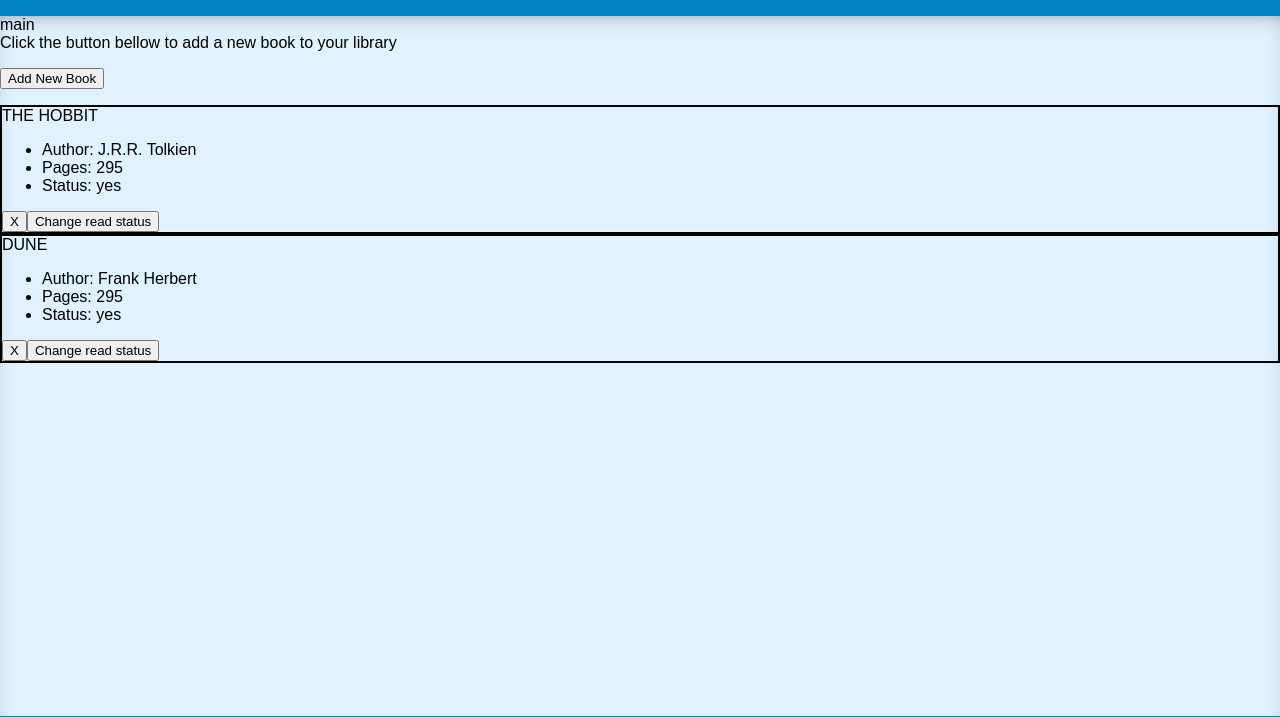
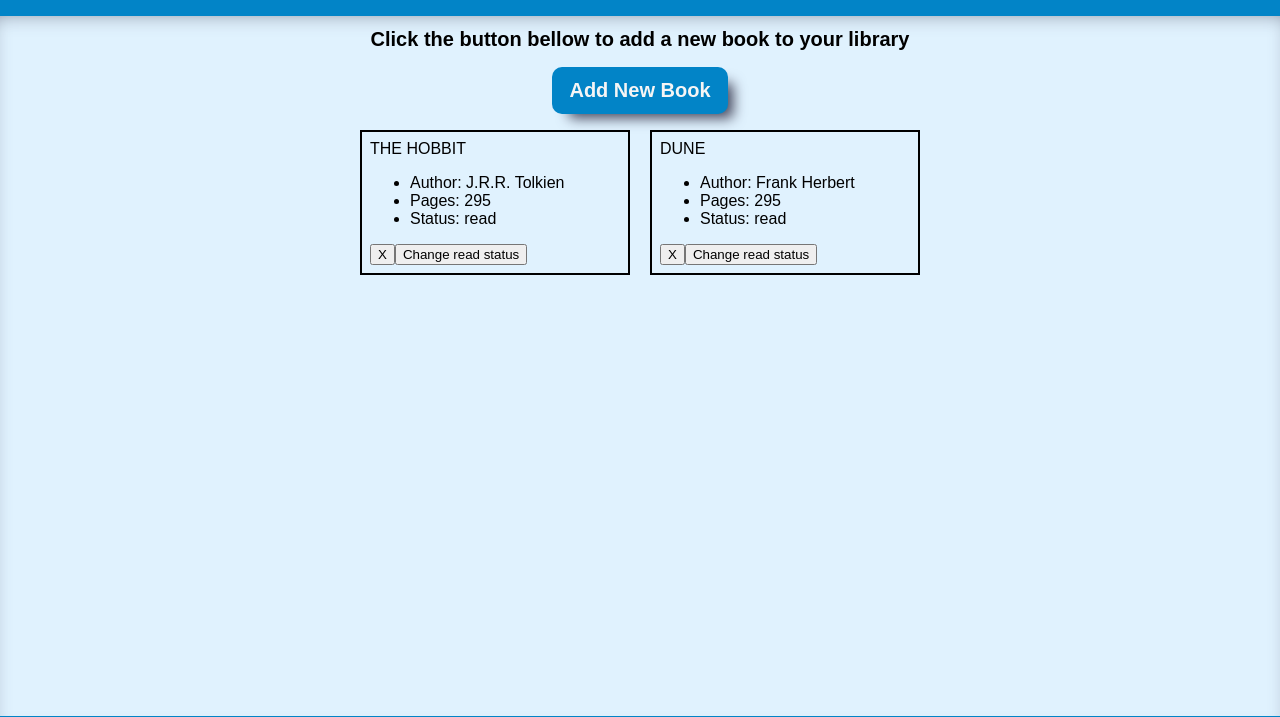
Before and after one commit to Bajcur/Books-Library, a plain HTML site: page index.html in a window 1280 px wide. Shown: the part 54-771 px from the top of the page. Drawn offline with nearby package versions, Linux system fonts and the light colour scheme.

Commit message:
Add some style to the main section

```diff
--- a/index.html
+++ b/index.html
@@ -16,11 +16,12 @@
                 </span>
             </div>
         </div>
-        <div id="main">main
+        <div id="main">
             <div class="main-text"> Click the button bellow to add a new book to your library</div>
             <p>
                 <button id="showDialog">Add New Book</button>
             </p>
+            <div id="shelves"></div>
         </div>
         <div id="footer">
             <p>
--- a/script.js
+++ b/script.js
@@ -16,8 +16,8 @@ function Book(title, author, pages, read) {
     }
 }
 
-const theHobbit = new Book("The Hobbit", "J.R.R. Tolkien", 295, "yes");
-const Dune = new Book("Dune", "Frank Herbert", 295, "yes");
+const theHobbit = new Book("The Hobbit", "J.R.R. Tolkien", 295, "read");
+const Dune = new Book("Dune", "Frank Herbert", 295, "read");
 console.log(theHobbit);
 
 function addBookToLibrary(book) {
@@ -41,7 +41,7 @@ function displayNewBook(book) {
     ul.id = `${book.title}-list`;
     header.id = `${book.title}-header`;
     header.textContent = book.title.toUpperCase();
-    document.getElementById("main").appendChild(div);
+    document.getElementById("shelves").appendChild(div);
     document.getElementById(book.title).appendChild(header);
     document.getElementById(book.title).appendChild(ul);
     removeButton(book);
--- a/styles.css
+++ b/styles.css
@@ -58,3 +58,43 @@ img:hover {
   transition: transform 0.5s ease-in-out;
   transform: rotate(360deg) scale(1.2);
 }
+
+#main {
+  display: flex;
+  align-items: center;
+  flex-direction: column;
+}
+
+.main-text {
+  font-size: 20px;
+  font-weight: 700;
+  margin-top: 12px;
+}
+
+#showDialog {
+  font-size: 20px;
+  font-weight: 700;
+  background-color: #0284c7;
+  color: whitesmoke;
+  padding: 12px 17px;
+  border-radius: 10px;
+  border: 0;
+  box-shadow: 11px 10px 13px -6px rgba(66, 68, 90, 1);
+}
+
+#showDialog:hover {
+  transition: transform 0.5s ease-in-out;
+  transform: scale(1.1);
+}
+
+#shelves {
+  width: 90vw;
+  display: grid;
+  grid-template-columns: repeat(auto-fit, 270px);
+  gap: 20px;
+  justify-content: center;
+}
+
+.card {
+  padding: 8px;
+}
```
